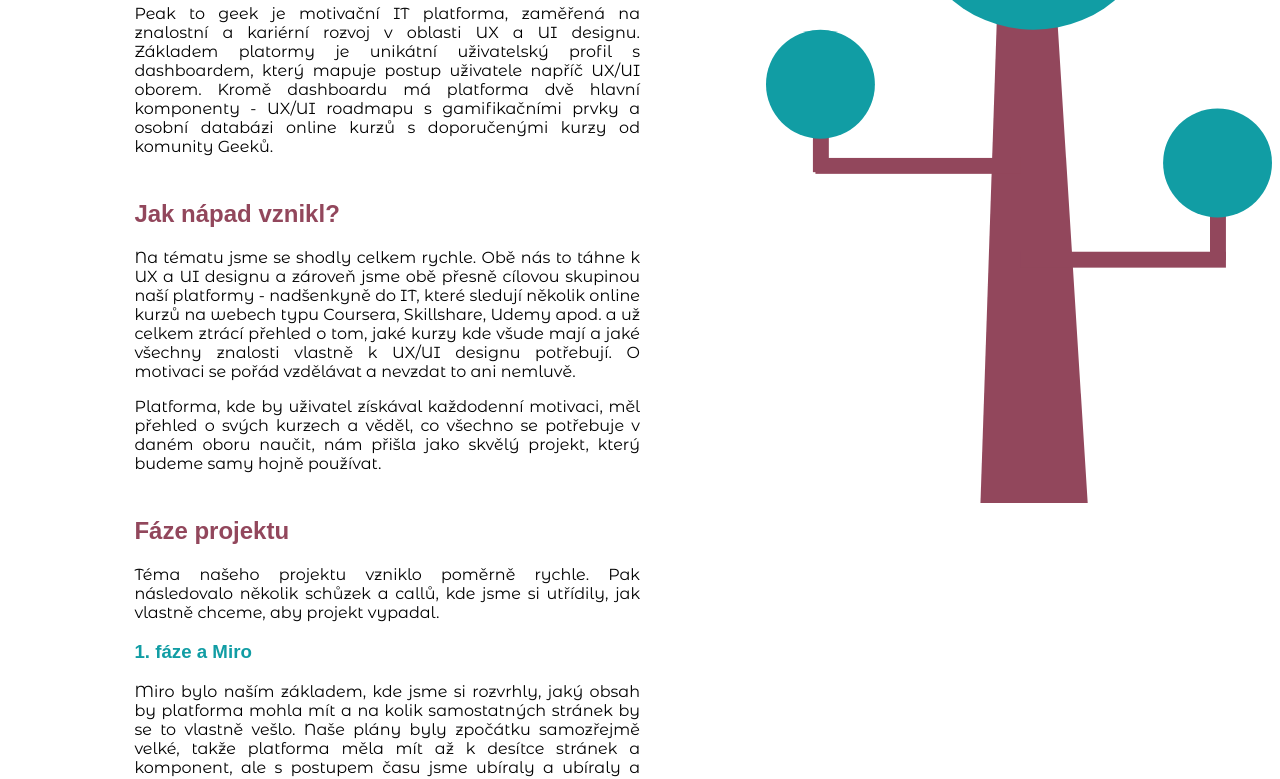
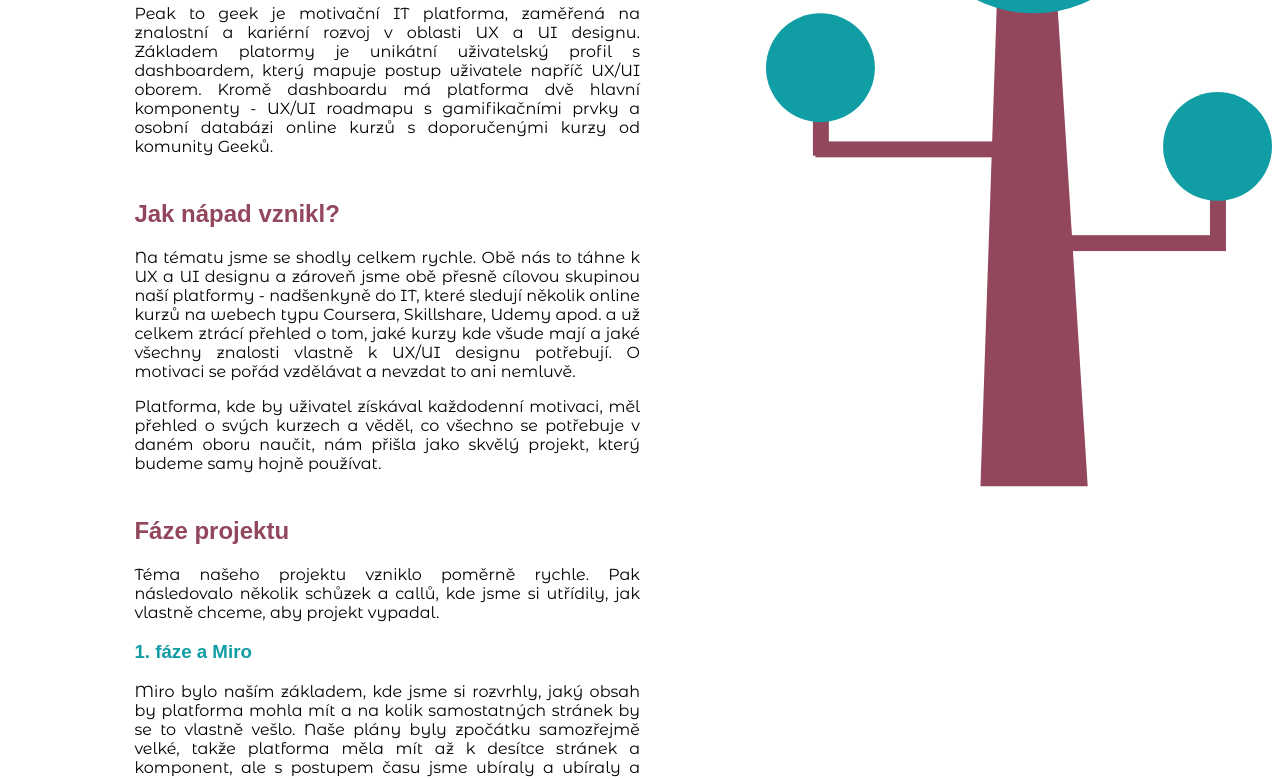
Before and after one commit to Nelusa/o-projektu, a plain HTML site: page index.html in a window 1280 px wide. Shown: the part 297-1076 px from the top of the page. Drawn offline with Linux system fonts and the light colour scheme; a web font is replaced by a local one.

Commit message:
Úprava stylování

```diff
--- a/style.css
+++ b/style.css
@@ -221,10 +221,11 @@ ul#info-navigation__items {
 
 @media (min-width: 1200px) {
   .container {
-    height: 120vh;
+    height: 80vh;
   }
   #about__tree {
     max-height: 100vh;
+    height: 95vh;
     position: sticky;
     bottom: 0%;
     left: 62%;
```
